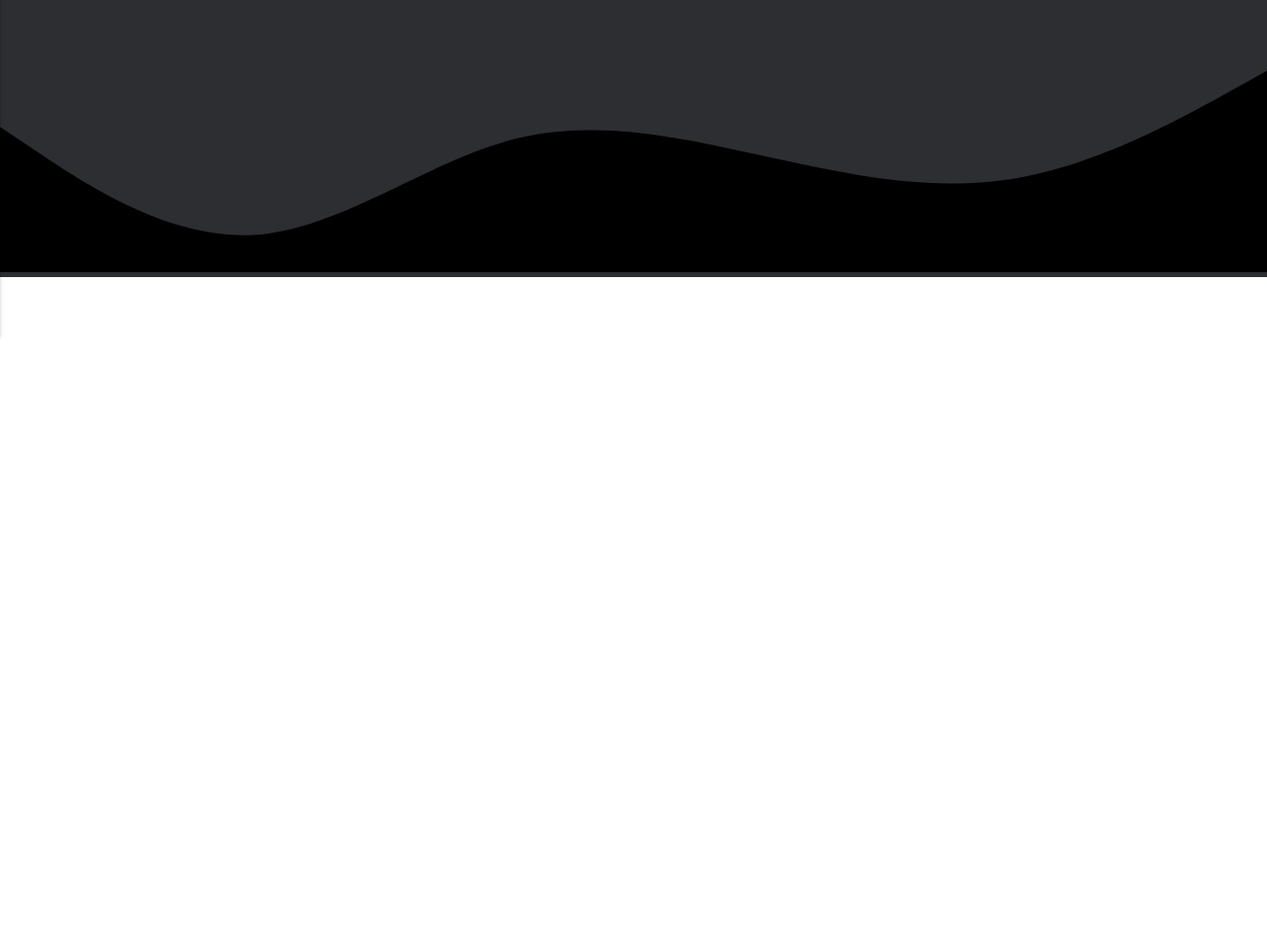
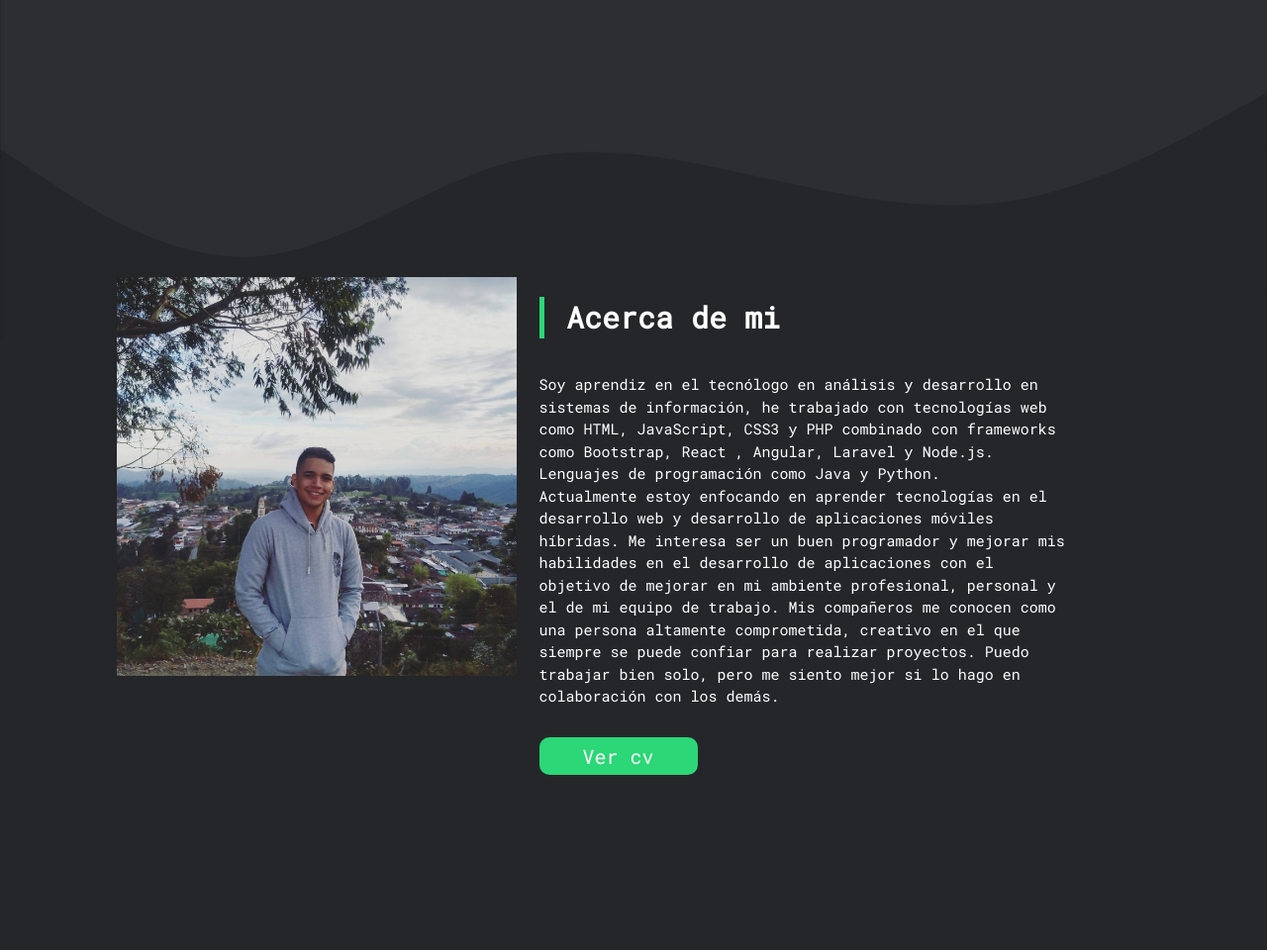
Before and after one commit to DavidLozano107/Portafolio, a plain HTML site: page index.html in a window 1280 px wide. Shown: the part 520-1480 px from the top of the page at 99% size. Before the commit the page ends 820 px from the top, so only its background shows below. Drawn offline with nearby package versions, Linux system fonts and the light colour scheme.

Commit message:
Parte de acerca de mi

```diff
--- a/css/style.css
+++ b/css/style.css
@@ -105,11 +105,73 @@ a {
 }
 
 .wave {
+    margin-bottom: -22px;
     position: absolute;
     bottom: 0;
     left: 0;
     width: 100%;
 }
+
+/* -------------------------------Acerca de mi ------------------------------------------------------------*/
+.acercaDeMi {
+    font-family: Roboto Mono;
+    margin-top: -20px;
+    background-color: #25262a;
+    height: 100vh;
+    width: 100vw;
+    color: #ffffff;
+}
+
+blockquote {
+    margin: 20px 0;
+    padding-left: 1.5rem;
+    border-left: 5px solid #2bd776;
+    font-style: normal;
+    font-weight: bold;
+    font-size: 36px;
+    line-height: 42px;
+    display: flex;
+    align-items: center;
+}
+
+.AcDeMi-text {
+    position: absolute;
+    width: 100%;
+}
+
+.AcDeMi-mov {
+    visibility: hidden;
+}
+.AcDeMi-mov .card-panel {
+    background-color: #25262a;
+}
+
+.AcDeMi-desk h4 {
+    position: relative;
+    padding: 8px;
+    font-size: 20px;
+    background: #2bd776;
+    border-radius: 10px;
+    color: #ffffff;
+    margin-top: 30px;
+    width: 30%;
+}
+
+.AcDeMi-mov h4 {
+    position: relative;
+    padding: 8px;
+    font-size: 20px;
+    background: #2bd776;
+    border-radius: 10px;
+    color: #ffffff;
+    margin-top: 30px;
+    width: 30%;
+}
+
+/* -------------------------------Acerca de mi ------------------------------------------------------------*/
+
+/* ------------------------------Responsive------------------------------------------------------------*/
+
 @media screen and (max-width: 1600px) {
     .info {
         margin-top: -1px;
@@ -124,5 +186,16 @@ a {
         margin-top: 1%;
         margin-left: 30%;
     }
+    blockquote {
+        font-size: 30px;
+    }
 }
-/* -------------------------------------------------------------------------------------------*/
+
+@media screen and (max-width: 700px) {
+    .AcDeMi-desk {
+        visibility: hidden;
+    }
+    .AcDeMi-mov {
+        visibility: visible;
+    }
+}
--- a/index.html
+++ b/index.html
@@ -90,7 +90,7 @@
 
         <div class="wave">
             <svg xmlns="http://www.w3.org/2000/svg" viewBox="0 0 1440 260">
-                <path fill="25262A" fill-opacity="1"
+                <path fill="#25262A" fill-opacity="1"
                     d="M0,96L48,128C96,160,192,224,288,218.7C384,213,480,139,576,112C672,85,768,107,864,128C960,149,1056,171,1152,154.7C1248,139,1344,85,1392,58.7L1440,32L1440,320L1392,320C1344,320,1248,320,1152,320C1056,320,960,320,864,320C768,320,672,320,576,320C480,320,384,320,288,320C192,320,96,320,48,320L0,320Z">
                 </path>
             </svg>
@@ -99,7 +99,77 @@
     <!---------------------------Principal-------------------------------------------------->
 
     <!-------------------------------------------------------------- Acerca De mi ------------------------------------------>
-    <div class="c">
+    <div class="acercaDeMi">
+        <div class="AcDeMi-desk row">
+            <div class="col s4 push-s1">
+                <div class="AcDeMi-photo">
+                    <img src="./css/img/AcDeMi/DavidLozano.jpg" alt="" class="responsive-img">
+                </div>
+            </div>
+            <div class="col s5 push-s1">
+                <blockquote>
+                    Acerca de mi
+                </blockquote>
+                <div class="AcDeMi-text">
+                    <p class="">
+                        Soy aprendiz en el tecnólogo en análisis y desarrollo en sistemas de información, he trabajado
+                        con
+                        tecnologías web como HTML, JavaScript, CSS3 y PHP combinado con frameworks como Bootstrap, React
+                        ,
+                        Angular, Laravel y Node.js.<br>
+
+                        Lenguajes de programación como Java y Python.<br> Actualmente estoy enfocando en aprender
+                        tecnologías en el desarrollo web y desarrollo de aplicaciones móviles híbridas. Me interesa
+                        ser un buen programador y mejorar mis habilidades en el desarrollo de aplicaciones con el
+                        objetivo de mejorar en mi ambiente profesional, personal y el de mi equipo de trabajo. Mis
+                        compañeros me conocen como una persona altamente comprometida, creativo en el que siempre se
+                        puede confiar para realizar proyectos. Puedo trabajar bien solo, pero me siento mejor si lo
+                        hago en colaboración con los demás. </p>
+                    <a href="" class="center-align">
+                        <h4>Ver cv</h4>
+                    </a>
+                </div>
+            </div>
+        </div>
+
+        <div class="AcDeMi-mov">
+            <div class="col s12 m8 offset-m2 l6 offset-l3">
+                <div class="card-panel  z-depth-1">
+                    <div class="col s2">
+                        <img src="css/img/AcDeMi/DavidLozano.jpg" alt="" class="circle responsive-img">
+                    </div>
+                    <div class="row ">
+                        <div class="col s10">
+                            <blockquote>
+                                Acerca de mi
+                            </blockquote>
+                            <span class="white-text">
+                                Soy aprendiz en el tecnólogo en análisis y desarrollo en sistemas de información, he
+                                trabajado con tecnologías web como HTML, JavaScript, CSS3 y PHP combinado con frameworks
+                                como Bootstrap, React , Angular, Laravel y Node.js.
+
+                                Lenguajes de programación como Java y Python.
+
+                                Actualmente estoy enfocando en aprender tecnologías en el desarrollo web y desarrollo de
+                                aplicaciones móviles híbridas. Me interesa ser un buen programador y mejorar mis
+                                habilidades en el desarrollo de aplicaciones con el objetivo de mejorar en mi ambiente
+                                profesional, personal y el de mi equipo de trabajo.
+
+                                Mis compañeros me conocen como una persona altamente comprometida, creativo en el que
+                                siempre se puede confiar para realizar proyectos. Puedo trabajar bien solo, pero me
+                                siento mejor si lo hago en colaboración con los demás.
+                            </span>
+
+                            <a href="" class="center-align">
+                                <h4>Ver cv</h4>
+                            </a>
+
+
+                        </div>
+                    </div>
+                </div>
+            </div>
+        </div>
 
     </div>
     <!-------------------------------------------------------------- Acerca De mi ------------------------------------------>
```
Also changed, not shown: css/img/AcDeMi/DavidLozano.jpg (added).
